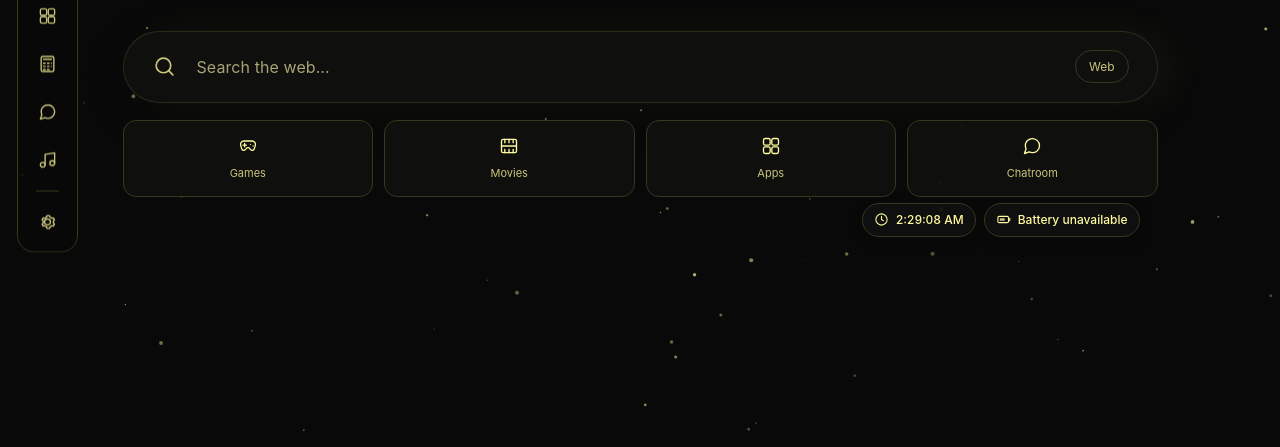
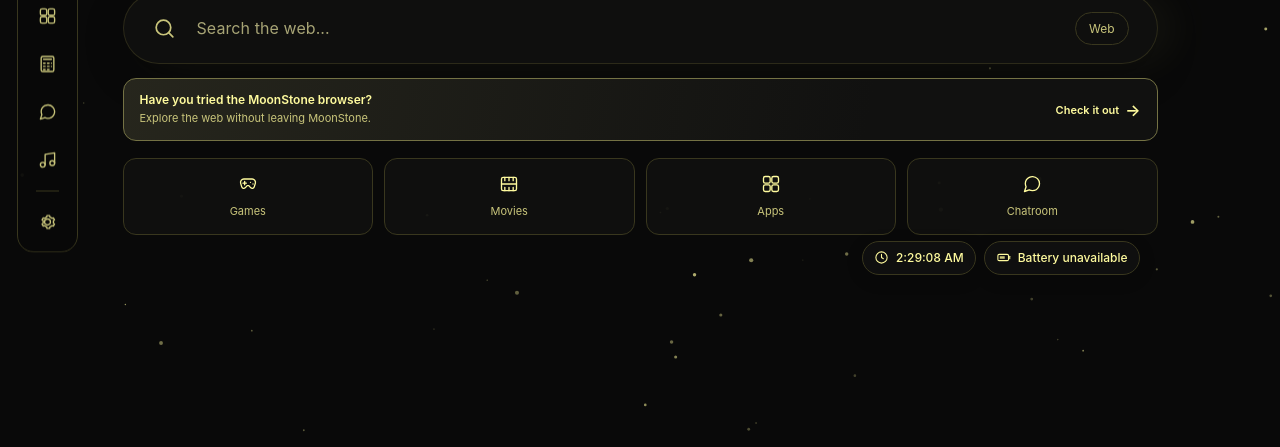
Before and after one commit to Bluudud1337/MoonStone, a plain HTML site: page index.html in a window 1280 px wide. Shown: the part 353-800 px from the top of the page. Drawn offline with nearby package versions, Linux system fonts and the light colour scheme.

Commit message:
Restore browser suggestion while keeping MoonStone account system

```diff
--- a/index.html
+++ b/index.html
@@ -1126,6 +1126,14 @@ body.compact-bookmarks .bookmark{min-height:58px;padding:8px 6px;gap:6px}body.co
 .home-status-value{color:var(--text);font-weight:550}
 @media(max-width:420px){.home-status{right:10px;bottom:12px;gap:6px}.home-status-item{padding:7px 9px;font-size:11px;gap:6px}}
 
+.browser-highlight{width:100%;display:flex;align-items:center;justify-content:space-between;gap:14px;margin:14px 0 2px;padding:13px 16px;border:1px solid color-mix(in srgb,var(--accent) 30%,var(--border));border-radius:13px;background:linear-gradient(100deg,color-mix(in srgb,var(--accent) 9%,var(--panel)),var(--panel) 72%);color:var(--text);text-align:left;cursor:pointer;transition:transform .2s ease,border-color .2s ease,background .2s ease}
+.browser-highlight:hover{transform:translateY(-2px);border-color:var(--accent);background:color-mix(in srgb,var(--accent) 11%,var(--panel))}
+.browser-highlight-copy{display:flex;flex-direction:column;gap:4px;min-width:0}
+.browser-highlight-copy strong{font-size:12px;font-weight:600}
+.browser-highlight-copy span{font-size:11px;color:var(--muted);line-height:1.45}
+.browser-highlight-link{display:flex;align-items:center;gap:6px;flex-shrink:0;color:var(--accent);font-size:11px;font-weight:600;white-space:nowrap}
+.browser-highlight-link span{font-size:16px;transition:transform .2s ease}
+.browser-highlight:hover .browser-highlight-link span{transform:translateX(3px)}
 </style>
 </head>
 
@@ -1218,6 +1226,16 @@ body.compact-bookmarks .bookmark{min-height:58px;padding:8px 6px;gap:6px}body.co
       <input id="searchInput" type="text" placeholder="Search the web..." autocomplete="off" aria-label="Search">
       <button class="search-mode" id="searchMode" type="button">Web</button>
     </form>
+
+    <button class="browser-highlight" id="browserHighlight" type="button">
+      <span class="browser-highlight-copy"><strong>Have you tried the MoonStone browser?</strong><span>Explore the web without leaving MoonStone.</span></span>
+      <span class="browser-highlight-link">Check it out <span aria-hidden="true">→</span></span>
+    </button>
+    <script>
+      document.getElementById("browserHighlight")?.addEventListener("click", () => {
+        if (typeof window.moonstoneOpenBrowser === "function") window.moonstoneOpenBrowser();
+      });
+    </script>
 
     <div class="bookmarks" id="bookmarks"></div>
   </section>
```
